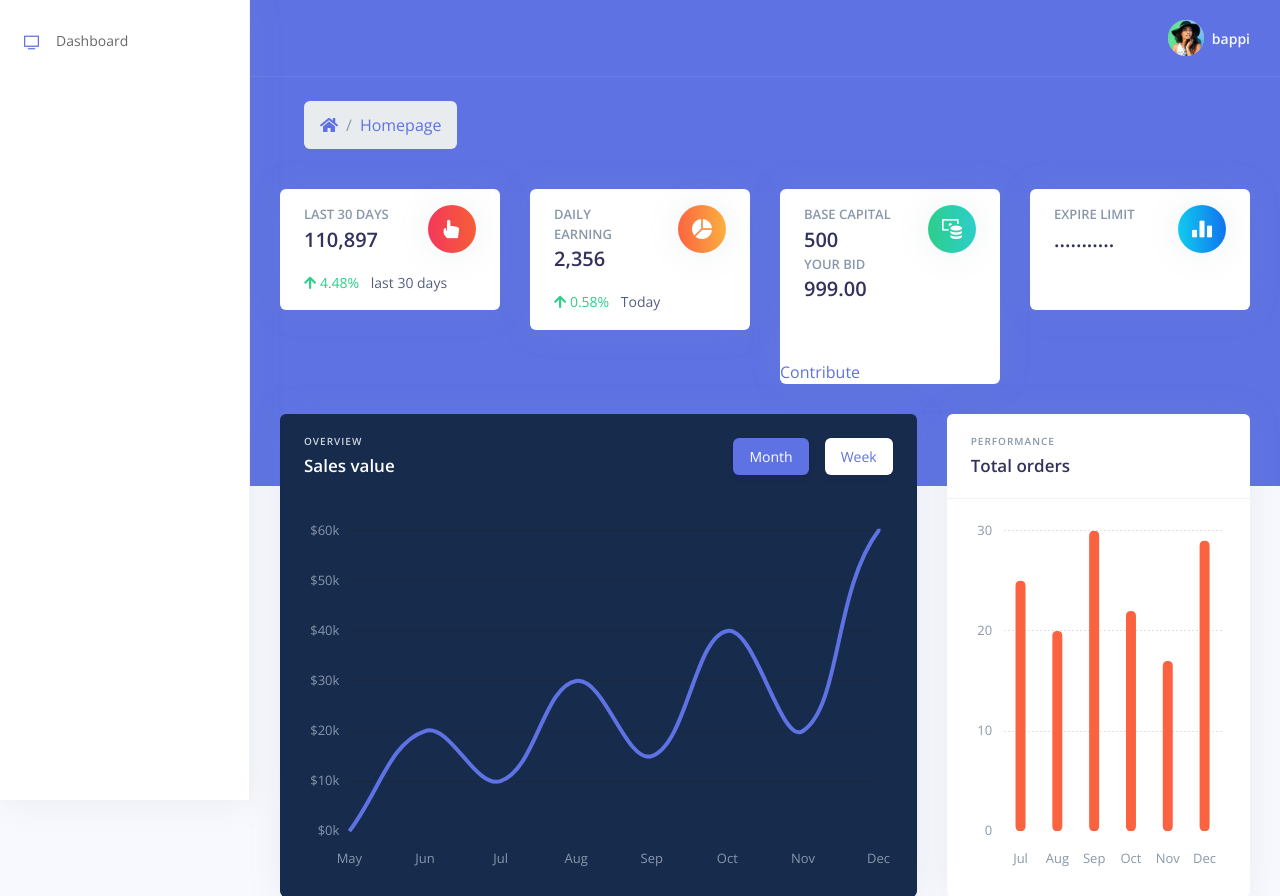
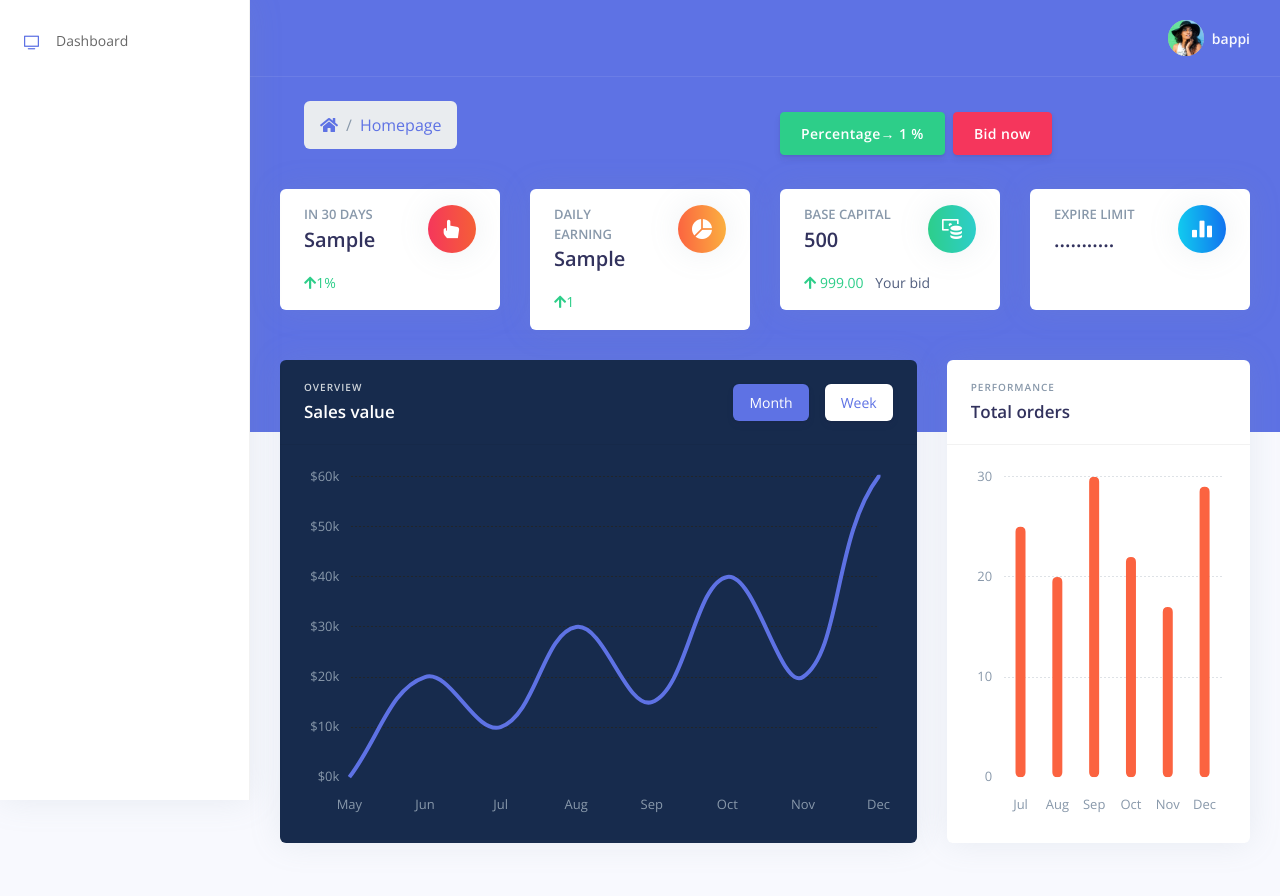
Before and after one commit to abbappii/Dashboard_chose2, a Django app: template apps/templates/home/index.html in a window 1280 px wide. Shown: the top 896 px of the page. Run offline with Django 3.2, Linux system fonts and the light colour scheme; a user stored in the database is signed in; data comes from the database, SQL or seed files in the repository; the template is opened without the code that fills it: most values are stand-ins (such as "Sample title", 1, 10 or a date in 2020); some libraries are stand-ins or nearby versions.

Commit message:
added profit

```diff
--- a/apps/templates/home/index.html
+++ b/apps/templates/home/index.html
@@ -18,9 +18,16 @@
                 <ol class="breadcrumb breadcrumb-links breadcrumb-dark">
                   <li class="breadcrumb-item"><a href="\"><i class="fas fa-home"></i></a></li>
                   <li class="breadcrumb-item"><a href="\">Homepage</a></li>
+
                   <!-- <li class="breadcrumb-item active" aria-current="page">Default</li> -->
                 </ol>
+
               </nav>
+
+            </div>
+            <div class="col-lg-6 col-7 d-flex align-items-center">
+                <button class="btn btn-success">Percentage&rarr; {{instance.percentage}} %</button>
+                <a class="btn btn-danger" href="{% url 'user-create' %}" class="nav-link">Bid now</a>
             </div>
 
           </div>
@@ -32,8 +39,8 @@
                 <div class="card-body">
                   <div class="row">
                     <div class="col">
-                      <h5 class="card-title text-uppercase text-muted mb-0">last 30 days</h5>
-                      <span class="h2 font-weight-bold mb-0">110,897</span>
+                      <h5 class="card-title text-uppercase text-muted mb-0">In 30 days</h5>
+                      <span class="h2 font-weight-bold mb-0">{{monthly_profit}}</span>
                     </div>
                     <div class="col-auto">
                       <div class="icon icon-shape bg-gradient-red text-white rounded-circle shadow">
@@ -42,8 +49,8 @@
                     </div>
                   </div>
                   <p class="mt-3 mb-0 text-sm">
-                    <span class="text-success mr-2"><i class="fa fa-arrow-up"></i> 4.48%</span>
-                    <span class="text-nowrap">last 30 days</span>
+                    <span class="text-success mr-2"><i class="fa fa-arrow-up"></i>{{ instance.percentage}}%</span>
+                    <!-- <span class="text-nowrap">last 30 days</span> -->
                   </p>
                 </div>
               </div>
@@ -55,7 +62,7 @@
                   <div class="row">
                     <div class="col">
                       <h5 class="card-title text-uppercase text-muted mb-0">Daily earning</h5>
-                      <span class="h2 font-weight-bold mb-0">2,356</span>
+                      <span class="h2 font-weight-bold mb-0">{{ daily_profit }}</span>
                     </div>
                     <div class="col-auto">
                       <div class="icon icon-shape bg-gradient-orange text-white rounded-circle shadow">
@@ -64,8 +71,8 @@
                     </div>
                   </div>
                   <p class="mt-3 mb-0 text-sm">
-                    <span class="text-success mr-2"><i class="fa fa-arrow-up"></i> 0.58%</span>
-                    <span class="text-nowrap">Today</span>
+                    <span class="text-success mr-2"><i class="fa fa-arrow-up"></i>{{ instance.percentage}}</span>
+                    <!-- <span class="text-nowrap">Today</span> -->
                   </p>
                 </div>
               </div>
@@ -78,26 +85,20 @@
                     <div class="col">
                       <h5 class="card-title text-uppercase text-muted mb-0">Base capital</h5>
                       <span class="h2 font-weight-bold mb-0">500</span><br>
-                      <h5 class="card-title text-uppercase text-muted mb-0">Your bid</h5>
-
-                      <span class="h2 font-weight-bold mb-0">{{ request.user.profile.balance }}</span>
 
                     </div>
                     <div class="col-auto">
                       <div class="icon icon-shape bg-gradient-green text-white rounded-circle shadow">
                         <i class="ni ni-money-coins"></i>
-                        <!-- <input type="text " placeholder="bid money here" name="money_bid"> -->
                       </div>
                     </div>
                   </div>
                   <p class="mt-3 mb-0 text-sm">
-                    <span class="text-success mr-2"><i class=""></i></span>
-                    <span class="text-nowrap"></span>
+                    <span class="text-success mr-2"><i class="fa fa-arrow-up"></i> {{ request.user.profile.balance }}</span>
+                    <span class="text-nowrap">Your bid</span>
+                  </p>
 
-                  </p>
                 </div>
-                 <a href="{% url 'user-create' %}">Contribute</a>
-
               </div>
             </div>
             <div class="col-xl-3 col-md-6">
```
